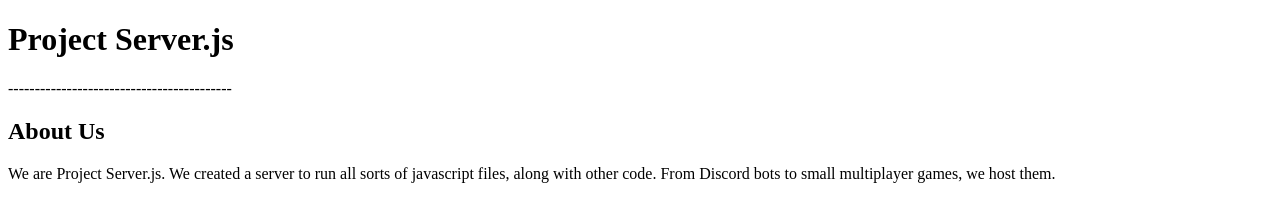
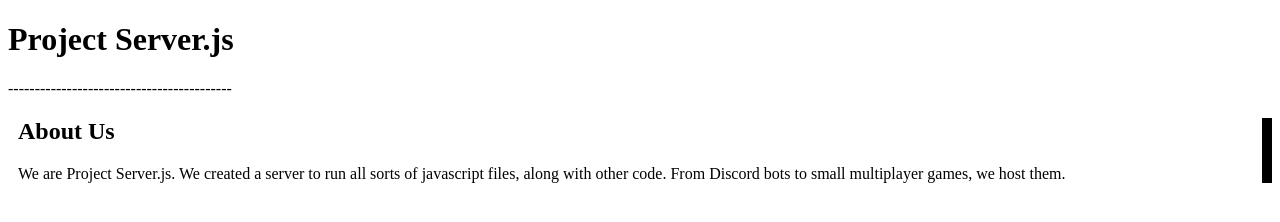
Before and after one commit to HerobrineLuver/ProjectServer.js, a plain HTML site: page index.html in a window 1280 px wide. Drawn offline with Linux system fonts and the light colour scheme.

Commit message:
Update index.html

```diff
--- a/index.html
+++ b/index.html
@@ -5,10 +5,19 @@
     <meta name="viewport" content="width=device-width">
     <title>Project Server.js</title>
     <link href="style.css" rel="stylesheet" type="text/css" />
+    <style>
+    #container {
+       margin-left: 10px;
+       border-right: 10px solid rgb(0,0,0);
+      }
+
+
+    </style>
   </head>
   <h1>Project Server.js</h1>
   <p>------------------------------------------</p>
   <body>
+    <div id="container">
     <h2>About Us</h2>
     <p>We are Project Server.js. We created a server to run all sorts of javascript files, along with other code. From Discord bots to small multiplayer games, we host them.</p>
     <!-- <p>Click on the "Choose File" button to upload a file:</p>
@@ -18,5 +27,6 @@
   <input type="submit">
 </form> -->
     <script src="script.js"></script>
+      </div>
   </body>
 </html>
```
